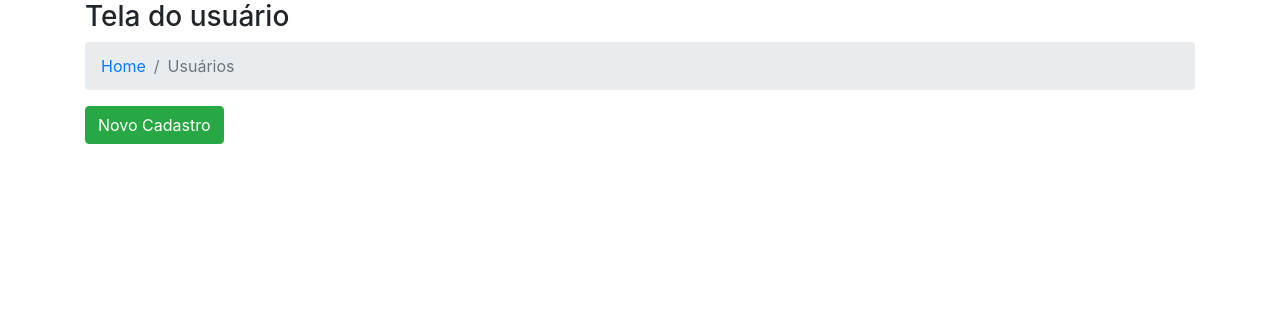
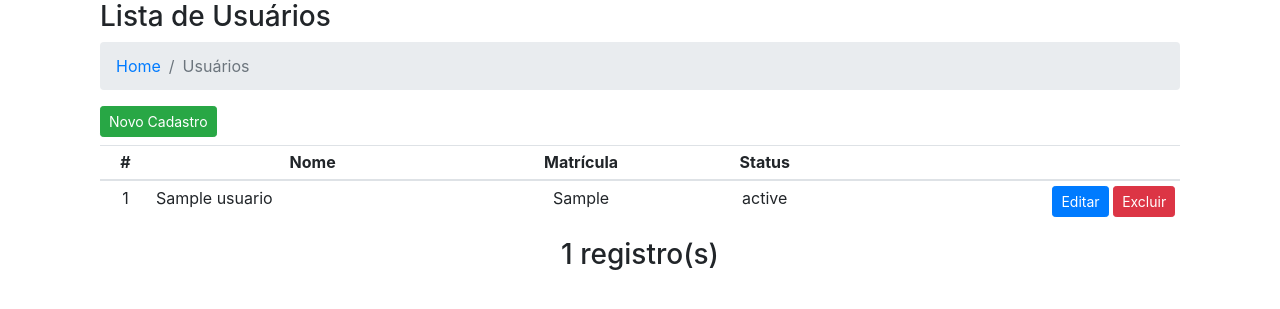
Before and after one commit to tarcisio-sousa/projeto-seletivo-vendas, a CodeIgniter app: page /inforgeneses/index.php/usuario in a window 1280 px wide. Shown: the top 309 px of the page. Run offline with CodeIgniter, Linux system fonts and the light colour scheme; the visitor is signed in with stand-in values (Sample User, id 1); tables that the repository leaves empty or names only in its code hold one stand-in row (values such as "Sample post"); some libraries are stand-ins or nearby versions.

Commit message:
Atualizado CRUD Usuário

```diff
--- a/application/controllers/Usuario.php
+++ b/application/controllers/Usuario.php
@@ -8,13 +8,37 @@ class Usuario extends MY_Controller
 
 	public function index()
 	{
-		$data['content'] = $this->load->view('usuario_home', '', TRUE);
+		$variaveis['usuarios'] = $this->m_usuario->get();
+		$data['content'] = $this->load->view('usuario_home', $variaveis, TRUE);
 		$this->load->view('template', $data);
 	}
 
 	public function cadastro()
 	{
 		$data['content'] = $this->load->view('usuario_cadastro', '', TRUE);
+		$this->load->view('template', $data);
+	}
+
+	public function edita($id)
+	{
+		if ($id) {
+			$usuario = $this->m_usuario->get($id);
+
+			if ($usuario->num_rows() > 0) {
+				$variaveis['id'] = $usuario->row()->id;
+				$variaveis['nome'] = $usuario->row()->nome;
+				$variaveis['matricula'] = $usuario->row()->matricula;
+				$variaveis['status'] = $usuario->row()->status;
+
+				$data['content'] = $this->load->view('usuario_cadastro', $variaveis, TRUE);
+			} else {
+				$variaveis['mensagem'] = "Registro não encontrado.";
+				$this->load->view('errors/html/v_erro', $variaveis);
+			}
+
+		} else {
+			$data['content'] = $this->load->view('usuario_cadastro', '', TRUE);
+		}
 		$this->load->view('template', $data);
 	}
 
@@ -58,7 +82,9 @@ class Usuario extends MY_Controller
 
 			if ($this->m_usuario->persiste($dados, $id)) {
 				$variaveis['mensagem'] = "Usuário cadastrado com sucesso!";
-				$this->load->view('usuario_cadastro_sucesso', $variaveis);
+
+				$data['content'] = $this->load->view('usuario_cadastro_sucesso', $variaveis, TRUE);
+				$this->load->view('template', $data);
 			} else {
 				$variaveis['mensagem'] = "Ocorreu um erro. Por favor, tente novamente";
 				$this->load->view('errors/html/v_erro', $variaveis);
@@ -66,6 +92,14 @@ class Usuario extends MY_Controller
 
 		}
 
+	}
+
+	public function remove($id = null) {
+		if ($this->m_usuario->delete($id)) {
+			redirect(base_url('index.php/usuario'));
+			// $variaveis['mensagem'] = "Registro excluído com sucesso!";
+			// $this->load->view('v_sucesso', $variaveis);
+		}
 	}
 	/**
 	 * public function superuser()
--- a/application/models/M_usuario.php
+++ b/application/models/M_usuario.php
@@ -33,5 +33,20 @@ class M_usuario extends CI_Model
 
 		return $result;
 	}
+
+	public function get($id = null)
+	{
+		if ($id) {
+			$this->db->where('id', $id);
+		}
+		return $this->db->get('usuarios');
+	}
+
+	public function delete($id = null)
+	{
+		if ($id) {
+			return $this->db->where('id', $id)->delete('usuarios');
+		}
+	}
 }
 ?>
--- a/application/views/usuario_home.php
+++ b/application/views/usuario_home.php
@@ -1,6 +1,7 @@
+<div class="container-fluid">
 	<div class="row text-left">
 		<div class="col-sm-12">
-		<h3>Tela do usuário</h3>
+			<h3>Lista de Usuários</h3>
 		</div>
 	</div>
 
@@ -10,10 +11,43 @@
 			<li class="breadcrumb-item active" aria-current="page">Usuários</li>
 		</ol>
 	</nav>
+
 	<div class="row text-left">
-	<div class="col-sm-12">
-
-		<?= anchor('usuario/cadastro', 'Novo Cadastro', array('class' => 'btn btn-success')); ?>
-
+		<div class="col-sm-12 mb-2">
+			<?= anchor('usuario/cadastro', 'Novo Cadastro', array('class' => 'btn btn-success btn-sm')); ?>
 		</div>
 	</div>
+
+	<div class="row">
+		<div class="col-sm-12">
+			<table class="table table-sm">
+				<thead>
+					<tr>
+						<th> # </th>
+						<th> Nome </th>
+						<th> Matrícula </th>
+						<th> Status </th>
+						<th>  </th>
+					</tr>
+				</thead>
+				<tbody>
+					<?php foreach($usuarios->result() as $usuario): ?>
+					<tr>
+						<td> <?= $usuario->id ?> </td>
+						<td class="text-left"> <?= $usuario->nome ?> </td>
+						<td> <?= $usuario->matricula ?> </td>
+						<td> <?= $usuario->status ?> </td>
+						<td class="text-right">
+							<?= anchor("usuario/edita/$usuario->id", 'Editar', array('class' => 'btn btn-primary btn-sm')); ?>
+							<?= anchor("usuario/remove/$usuario->id", 'Excluir', array('class' => 'btn btn-danger btn-sm')); ?></td>
+					</tr>
+					<?php endforeach; ?>
+				</tbody>
+			</table>
+
+			<h3><?= $usuarios->num_rows(); ?> registro(s)</h3>
+			<div class="row">
+			</div>
+		</div>
+	</div>
+</div>
```
Also changed, not shown: application/views/home.php (+9 -9 lines), application/views/usuario_cadastro.php (+15 -13 lines), application/views/usuario_cadastro_sucesso.php (+3 -44 lines). Lines whose indentation alone changed are shown as unchanged.
